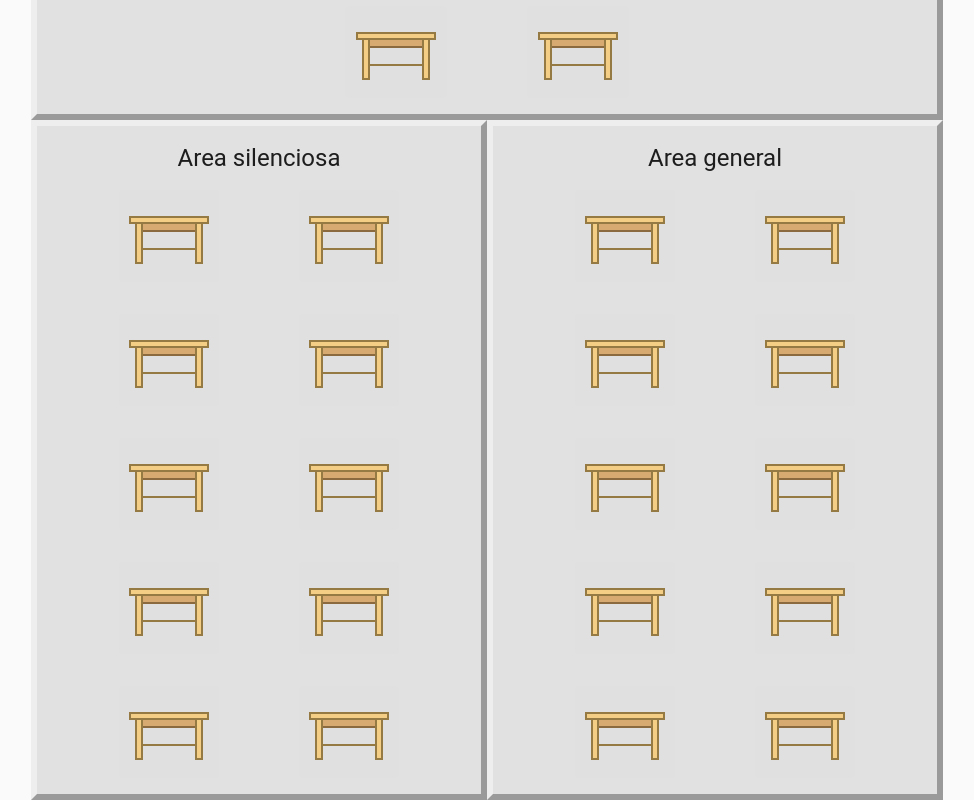
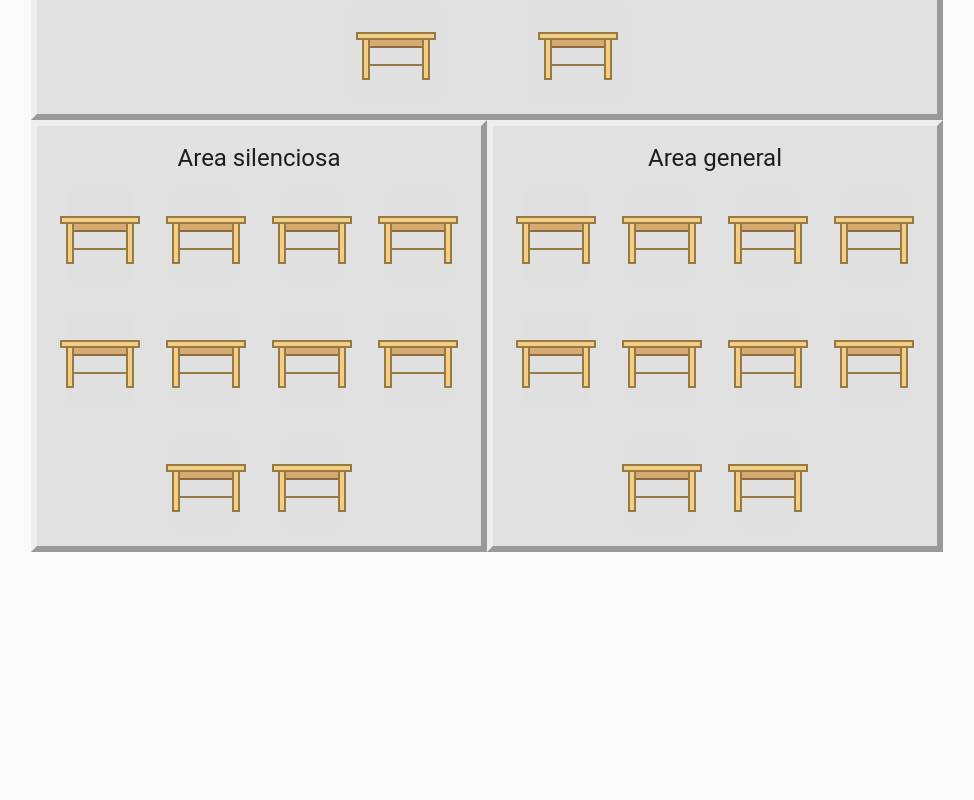
Before and after one commit to Unqui-Booking/Frontend, a React (Create React App) app in the folder unqui-booking/: page / in a window 1280 px wide. Shown: the part 454-1254 px from the top of the page, without its empty margins (153-1127 px from the left). After the commit the page ends 1006 px from the top, so only its background shows below. Built offline with nearby package versions, Linux system fonts and the light colour scheme.

Commit message:
Refactor to desk area

```diff
--- /dev/null
+++ b/unqui-booking/src/Components/Home/AreaDesk.jsx
@@ -0,0 +1,39 @@
+import React from 'react'
+import { Grid, Container, Typography} from '@material-ui/core'
+import { makeStyles } from '@material-ui/core/styles'
+import Desk from './Desk'
+
+const useStyles = makeStyles((theme) => ({
+      flex: {
+          display: "flex",
+      },
+      title: {
+        padding: "2rem",
+        textAlign: "center",
+      },
+      margin: {
+        margin: "1rem",
+      },
+      titleArea: {
+          textAlign: "center",
+      },
+}))
+
+const AreaDesk = (props) => {
+
+    const classes = useStyles();
+    return (
+        <Grid container justify="center" className={classes.flex}>
+            <Grid xs={12} className={classes.titleArea}>
+                <Typography variant='h5' > {props.title} </Typography>
+            </Grid>
+            {props.listDesk.map((d)=>(
+                <Grid item xs={2} className={classes.margin}>
+                    <Desk />
+                </Grid>
+            ) )}
+        </Grid>
+    )
+}
+
+export default AreaDesk
--- a/unqui-booking/src/Components/Home/Home.jsx
+++ b/unqui-booking/src/Components/Home/Home.jsx
@@ -4,7 +4,7 @@ import { makeStyles } from '@material-ui/core/styles'
 import DateFnsUtils from '@date-io/date-fns';
 import { MuiPickersUtilsProvider, KeyboardDatePicker } from '@material-ui/pickers';
 import Desk from './Desk'
-
+import AreaDesk from './AreaDesk'
 
 const useStyles = makeStyles((theme) => ({
     formControl: {
@@ -78,46 +78,19 @@ const Home = () => {
                 {/*** Desk from computer area ***/}
 
                 <Grid item xs={12} className={classes.area}>
-                    <Grid container justify="center" className={classes.flex}>
-                        <Grid xs={12} className={classes.titleArea}>
-                            <Typography variant='h5' > Area de computadoras </Typography>
-                        </Grid>
-                        {computerArea.map((d)=>(
-                            <Grid item xs={2} className={classes.margin}>
-                                <Desk />
-                            </Grid>
-                        ) )}
-                    </Grid>
+                    <AreaDesk title="Area de computadoras" listDesk={computerArea}/>
                 </Grid>
 
                 {/*** Desk from silent area ***/}
 
                 <Grid item xs={6} className={classes.area}>
-                    <Grid container justify="center" className={classes.flex}>
-                        <Grid xs={12} className={classes.titleArea}>
-                            <Typography variant='h5' > Area silenciosa </Typography>
-                        </Grid>
-                        {silentArea.map((d)=>(
-                            <Grid item xs={4} className={classes.margin}>
-                                <Desk />
-                            </Grid>
-                        ) )}
-                    </Grid>
+                    <AreaDesk title="Area silenciosa" listDesk={silentArea}/>
                 </Grid>
 
                 {/** Desk from general area **/}
 
                 <Grid item xs={6} className={classes.area}>
-                    <Grid container justify="center" className={classes.flex}>
-                        <Grid xs={12} className={classes.titleArea}>
-                            <Typography variant='h5' > Area general </Typography>
-                        </Grid>
-                        {generalArea.map((d)=>(
-                            <Grid item xs={4} className={classes.margin}>
-                                <Desk />
-                            </Grid>
-                        ) )}
-                    </Grid>
+                    <AreaDesk title="Area general" listDesk={generalArea}/>
                 </Grid>
 
         </Grid>
```
